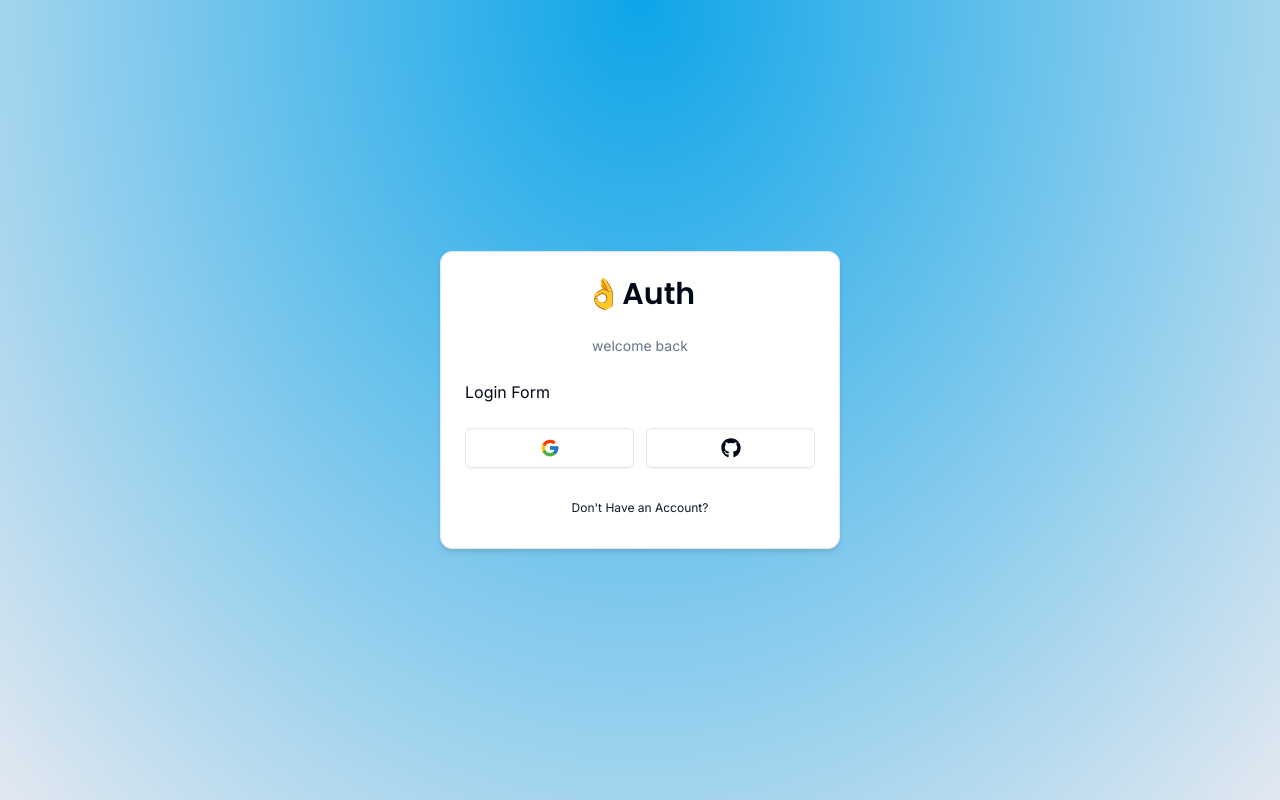
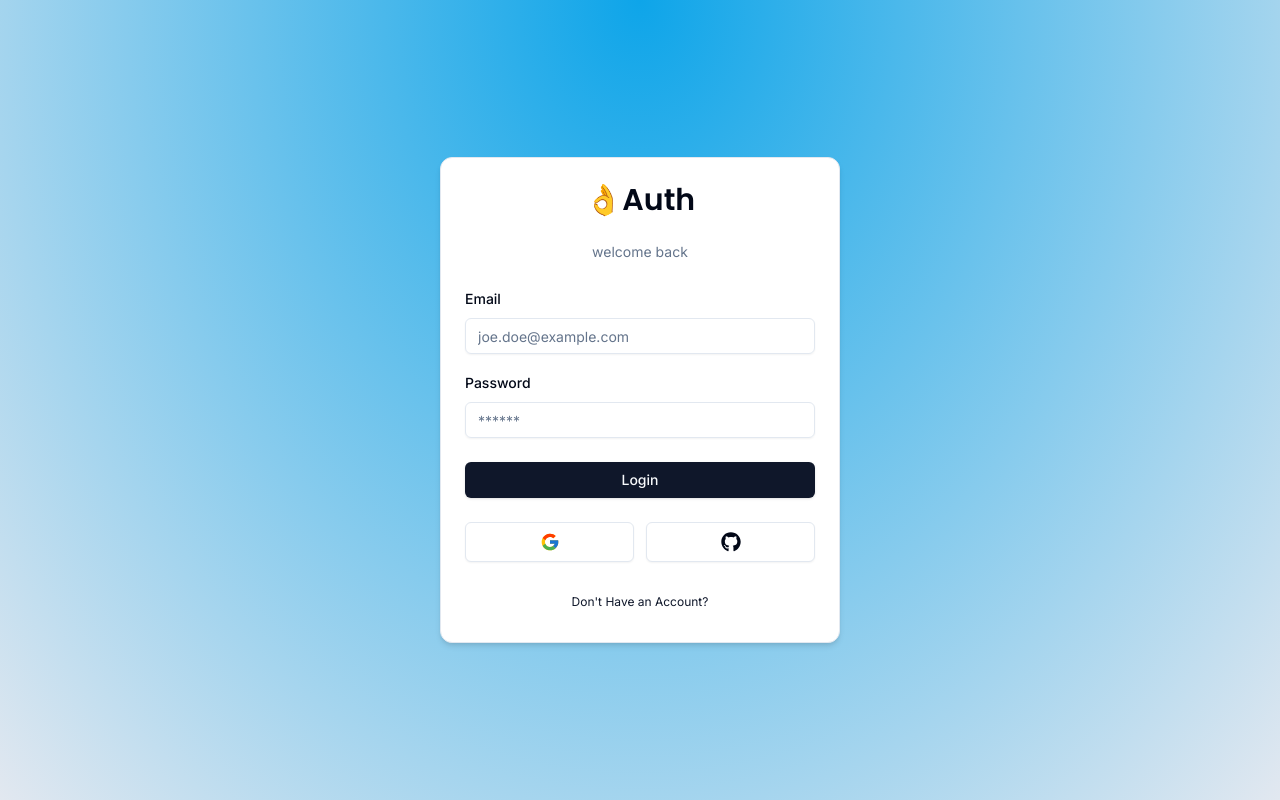
Before and after one commit to aminofabian/auth-master, a Next.js app: page /auth/login in a window 1280 px wide. Built offline with nearby package versions, Linux system fonts and the light colour scheme.

Commit message:
added for error forms

```diff
--- a/components/auth/login-form.tsx
+++ b/components/auth/login-form.tsx
@@ -1,7 +1,36 @@
+"use client"
+import * as z from "zod";
+import { CardWrapper } from "@/components/auth/card-wrapper";
+import { useForm } from "react-hook-form";
+import { zodResolver } from "@hookform/resolvers/zod";
+import { LoginSchema } from '@/schemas';
+import { Input } from "../ui/input";
+import {
+  Form,
+  FormControl,
+  FormField,
+  FormLabel,
+  FormMessage,
+  FormItem,
+  FormDescription
+} from "@/components/ui/form";
+import { Button } from "../ui/button";
+import { FormError } from "../form-error";
+import { FormSuccess } from "../form-success";
 
-import { CardWrapper } from "@/components/auth/card-wrapper";
 
-export function LoginForm () {
+export function LoginForm() {
+  const form = useForm<z.infer<typeof LoginSchema>>({
+    resolver: zodResolver(LoginSchema),
+    defaultValues: {
+      email: "",
+      password:"",
+    },
+
+  });
+  const onSubmit = (values: z.infer<typeof LoginSchema>) => {
+    console.log(values);
+  }
   return (
     <CardWrapper
     headerLabel="welcome back"
@@ -9,7 +38,60 @@
     backButtonHref="/auth/register"
     showSocial
     >
-    Login Form
-    </CardWrapper>
-    )
-  }
+    <Form {...form}>
+    <form onSubmit={form.handleSubmit(onSubmit)}
+    className="space-y-6">
+    <div className="space-y-4">
+    <FormField
+    control={form.control}
+    name="email"
+    render={({ field }) => (
+      <FormItem>
+      <FormLabel>Email</FormLabel>
+      <FormControl><Input
+      {...field}
+      placeholder="joe.doe@example.com"
+      type="email"
+      /></FormControl>
+      <FormMessage />
+      </FormItem>
+
+      )}
+      />
+
+      <FormField
+      control={form.control}
+      name="password"
+      render={({ field }) => (
+        <FormItem>
+        <FormLabel>Password</FormLabel>
+        <FormControl><Input
+        {...field}
+        placeholder="******"
+        type="password"
+        /></FormControl>
+        <FormMessage />
+        </FormItem>
+
+        )}
+
+        />
+
+        </div>
+        <FormError message="" />
+        <FormSuccess message=""/>
+
+        <Button
+        type="submit"
+        className="w-full"
+        >
+        Login
+        </Button>
+        </form>
+
+
+
+        </Form>
+        </CardWrapper>
+        )
+      }
--- /dev/null
+++ b/components/form-error.tsx
@@ -0,0 +1,20 @@
+import { ExclamationTriangleIcon } from "@radix-ui/react-icons";
+
+interface FormErrorProps {
+  message?: string;
+}
+
+export const FormError = ({
+  message,
+}: FormErrorProps) => {
+
+  if (!message) return null;
+  return (
+    <div className="bg-destructive/15 p-3 rounded-md flex items-center gap-x-2 text-sm text-destructive">
+      <ExclamationTriangleIcon className="h-4 w-4" />
+      <p>{message}</p>
+    </div>
+
+    )
+
+  }
--- /dev/null
+++ b/components/form-success.tsx
@@ -0,0 +1,20 @@
+import { CheckCircledIcon } from "@radix-ui/react-icons";
+
+interface FormSuccessProps {
+  message?: string;
+}
+
+export const FormSuccess = ({
+  message,
+}: FormSuccessProps) => {
+
+  if (!message) return null;
+  return (
+    <div className="bg-emerald-500/15 p-3 rounded-md flex items-center gap-x-2 text-sm text-emerald-500">
+    <CheckCircledIcon className="h-4 w-4" />
+    <p>{message}</p>
+    </div>
+
+    )
+
+  }
--- /dev/null
+++ b/components/ui/form.tsx
@@ -0,0 +1,176 @@
+import * as React from "react"
+import * as LabelPrimitive from "@radix-ui/react-label"
+import { Slot } from "@radix-ui/react-slot"
+import {
+  Controller,
+  ControllerProps,
+  FieldPath,
+  FieldValues,
+  FormProvider,
+  useFormContext,
+} from "react-hook-form"
+
+import { cn } from "@/lib/utils"
+import { Label } from "@/components/ui/label"
+
+const Form = FormProvider
+
+type FormFieldContextValue<
+  TFieldValues extends FieldValues = FieldValues,
+  TName extends FieldPath<TFieldValues> = FieldPath<TFieldValues>
+> = {
+  name: TName
+}
+
+const FormFieldContext = React.createContext<FormFieldContextValue>(
+  {} as FormFieldContextValue
+)
+
+const FormField = <
+  TFieldValues extends FieldValues = FieldValues,
+  TName extends FieldPath<TFieldValues> = FieldPath<TFieldValues>
+>({
+  ...props
+}: ControllerProps<TFieldValues, TName>) => {
+  return (
+    <FormFieldContext.Provider value={{ name: props.name }}>
+      <Controller {...props} />
+    </FormFieldContext.Provider>
+  )
+}
+
+const useFormField = () => {
+  const fieldContext = React.useContext(FormFieldContext)
+  const itemContext = React.useContext(FormItemContext)
+  const { getFieldState, formState } = useFormContext()
+
+  const fieldState = getFieldState(fieldContext.name, formState)
+
+  if (!fieldContext) {
+    throw new Error("useFormField should be used within <FormField>")
+  }
+
+  const { id } = itemContext
+
+  return {
+    id,
+    name: fieldContext.name,
+    formItemId: `${id}-form-item`,
+    formDescriptionId: `${id}-form-item-description`,
+    formMessageId: `${id}-form-item-message`,
+    ...fieldState,
+  }
+}
+
+type FormItemContextValue = {
+  id: string
+}
+
+const FormItemContext = React.createContext<FormItemContextValue>(
+  {} as FormItemContextValue
+)
+
+const FormItem = React.forwardRef<
+  HTMLDivElement,
+  React.HTMLAttributes<HTMLDivElement>
+>(({ className, ...props }, ref) => {
+  const id = React.useId()
+
+  return (
+    <FormItemContext.Provider value={{ id }}>
+      <div ref={ref} className={cn("space-y-2", className)} {...props} />
+    </FormItemContext.Provider>
+  )
+})
+FormItem.displayName = "FormItem"
+
+const FormLabel = React.forwardRef<
+  React.ElementRef<typeof LabelPrimitive.Root>,
+  React.ComponentPropsWithoutRef<typeof LabelPrimitive.Root>
+>(({ className, ...props }, ref) => {
+  const { error, formItemId } = useFormField()
+
+  return (
+    <Label
+      ref={ref}
+      className={cn(error && "text-destructive", className)}
+      htmlFor={formItemId}
+      {...props}
+    />
+  )
+})
+FormLabel.displayName = "FormLabel"
+
+const FormControl = React.forwardRef<
+  React.ElementRef<typeof Slot>,
+  React.ComponentPropsWithoutRef<typeof Slot>
+>(({ ...props }, ref) => {
+  const { error, formItemId, formDescriptionId, formMessageId } = useFormField()
+
+  return (
+    <Slot
+      ref={ref}
+      id={formItemId}
+      aria-describedby={
+        !error
+          ? `${formDescriptionId}`
+          : `${formDescriptionId} ${formMessageId}`
+      }
+      aria-invalid={!!error}
+      {...props}
+    />
+  )
+})
+FormControl.displayName = "FormControl"
+
+const FormDescription = React.forwardRef<
+  HTMLParagraphElement,
+  React.HTMLAttributes<HTMLParagraphElement>
+>(({ className, ...props }, ref) => {
+  const { formDescriptionId } = useFormField()
+
+  return (
+    <p
+      ref={ref}
+      id={formDescriptionId}
+      className={cn("text-[0.8rem] text-muted-foreground", className)}
+      {...props}
+    />
+  )
+})
+FormDescription.displayName = "FormDescription"
+
+const FormMessage = React.forwardRef<
+  HTMLParagraphElement,
+  React.HTMLAttributes<HTMLParagraphElement>
+>(({ className, children, ...props }, ref) => {
+  const { error, formMessageId } = useFormField()
+  const body = error ? String(error?.message) : children
+
+  if (!body) {
+    return null
+  }
+
+  return (
+    <p
+      ref={ref}
+      id={formMessageId}
+      className={cn("text-[0.8rem] font-medium text-destructive", className)}
+      {...props}
+    >
+      {body}
+    </p>
+  )
+})
+FormMessage.displayName = "FormMessage"
+
+export {
+  useFormField,
+  Form,
+  FormItem,
+  FormLabel,
+  FormControl,
+  FormDescription,
+  FormMessage,
+  FormField,
+}
--- /dev/null
+++ b/components/ui/input.tsx
@@ -0,0 +1,25 @@
+import * as React from "react"
+
+import { cn } from "@/lib/utils"
+
+export interface InputProps
+  extends React.InputHTMLAttributes<HTMLInputElement> {}
+
+const Input = React.forwardRef<HTMLInputElement, InputProps>(
+  ({ className, type, ...props }, ref) => {
+    return (
+      <input
+        type={type}
+        className={cn(
+          "flex h-9 w-full rounded-md border border-input bg-transparent px-3 py-1 text-sm shadow-sm transition-colors file:border-0 file:bg-transparent file:text-sm file:font-medium placeholder:text-muted-foreground focus-visible:outline-none focus-visible:ring-1 focus-visible:ring-ring disabled:cursor-not-allowed disabled:opacity-50",
+          className
+        )}
+        ref={ref}
+        {...props}
+      />
+    )
+  }
+)
+Input.displayName = "Input"
+
+export { Input }
--- /dev/null
+++ b/components/ui/label.tsx
@@ -0,0 +1,26 @@
+"use client"
+
+import * as React from "react"
+import * as LabelPrimitive from "@radix-ui/react-label"
+import { cva, type VariantProps } from "class-variance-authority"
+
+import { cn } from "@/lib/utils"
+
+const labelVariants = cva(
+  "text-sm font-medium leading-none peer-disabled:cursor-not-allowed peer-disabled:opacity-70"
+)
+
+const Label = React.forwardRef<
+  React.ElementRef<typeof LabelPrimitive.Root>,
+  React.ComponentPropsWithoutRef<typeof LabelPrimitive.Root> &
+    VariantProps<typeof labelVariants>
+>(({ className, ...props }, ref) => (
+  <LabelPrimitive.Root
+    ref={ref}
+    className={cn(labelVariants(), className)}
+    {...props}
+  />
+))
+Label.displayName = LabelPrimitive.Root.displayName
+
+export { Label }
--- a/package.json
+++ b/package.json
@@ -9,16 +9,20 @@
     "lint": "next lint"
   },
   "dependencies": {
+    "@hookform/resolvers": "^3.3.4",
     "@radix-ui/react-icons": "^1.3.0",
+    "@radix-ui/react-label": "^2.0.2",
     "@radix-ui/react-slot": "^1.0.2",
     "class-variance-authority": "^0.7.0",
     "clsx": "^2.1.0",
     "next": "14.0.4",
     "react": "^18",
     "react-dom": "^18",
+    "react-hook-form": "^7.49.3",
     "react-icons": "^5.0.1",
     "tailwind-merge": "^2.2.0",
-    "tailwindcss-animate": "^1.0.7"
+    "tailwindcss-animate": "^1.0.7",
+    "zod": "^3.22.4"
   },
   "devDependencies": {
     "@types/node": "^20",
--- /dev/null
+++ b/schemas/index.ts
@@ -0,0 +1,10 @@
+import * as z from "zod";
+
+
+export const LoginSchema = z.object({
+  email: z.string().email({
+    message: "Oops, can't get in without first entering a valid email"
+  }),
+  password: z.string().min(1,
+    { message: "And the correct password too" })
+});
```
Also changed, not shown: 1 other file (tests, documents, lock files or other folders).
